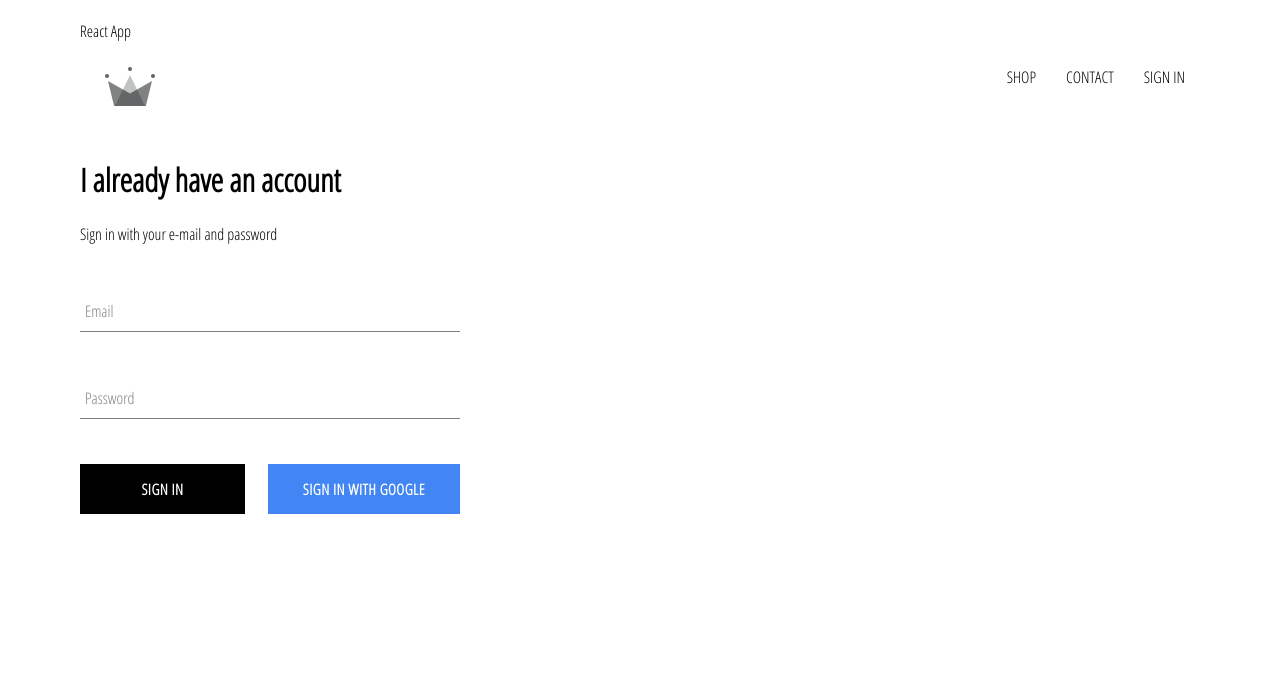
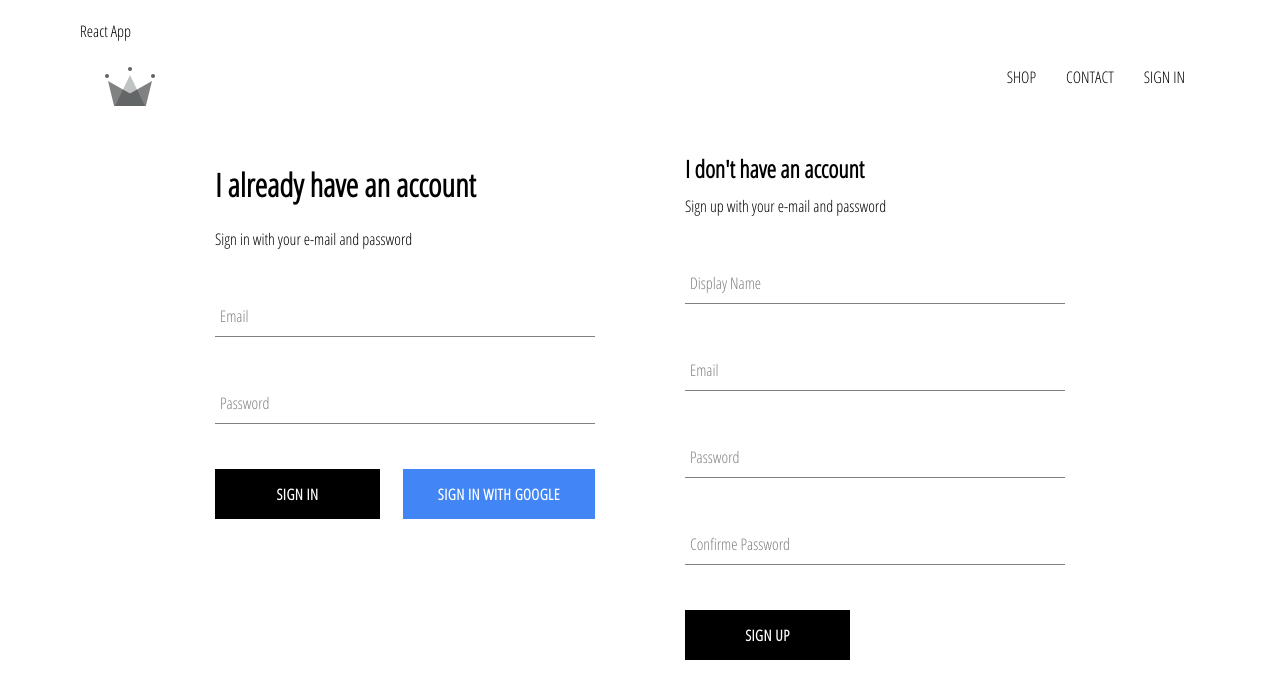
Before and after one commit to sparda-65/react-e-commerce, a React (Create React App) app: page /signin in a window 1280 px wide. Shown: the top 698 px of the page. Built offline with nearby package versions, Linux system fonts and the light colour scheme; no server answers.

Commit message:
ajouter firebase utils a signin signup component and page stocker user sur firestore

```diff
--- a/src/App.js
+++ b/src/App.js
@@ -6,7 +6,7 @@ import ShopPage from './Pages/shop/shop.component';
 import Header from './components/header/header.component';
 import SigninupPage from './Pages/sign-in-up/sign-in-up.component';
 
-import {auth} from './firebase/firebase.utils';
+import {auth, creatUserProfileDocument} from './firebase/firebase.utils';
 
 class App extends Component {
   constructor(){
@@ -20,11 +20,24 @@ class App extends Component {
   unsubscribeFromAuth=null;
 
   componentDidMount(){
-    this.unsubscribeFromAuth=auth.onAuthStateChanged(user=>{
-      this.setState({
-        currentUser:user
-      })
-      console.log(user);
+    this.unsubscribeFromAuth=auth.onAuthStateChanged( async userAuth=>{
+
+      if (userAuth){
+        const userRef = await creatUserProfileDocument(userAuth);
+
+        userRef.onSnapshot(snapshot=>{
+          this.setState({
+            currentUser:{
+              id:snapshot.id,
+              ...snapshot.data(),
+            }
+          },()=>console.log(this.state));
+        });
+        //console.log(this.state);
+      }
+      else{
+        this.setState({currentUser:userAuth});
+      }
     });
   }
   componentWillUnmount(){
--- a/src/Pages/sign-in-up/sign-in-up.component.jsx
+++ b/src/Pages/sign-in-up/sign-in-up.component.jsx
@@ -1,10 +1,12 @@
 import React from "react";
 import "./sign-in-up.styles.scss";
 import { SignIn } from "../../components/sign-in/sign-in.component";
+import { SignUp } from "../../components/sign-up/sign-up.component";
 
 const SigninupPage = () => (
   <div className="signinup">
     <SignIn />
+    <SignUp />
   </div>
 );
 
--- a/src/Pages/sign-in-up/sign-in-up.styles.scss
+++ b/src/Pages/sign-in-up/sign-in-up.styles.scss
@@ -0,0 +1,6 @@
+.signinup {
+    width: 850px;
+    display: flex;
+    justify-content: space-between;
+    margin: 30px auto;
+    }
--- /dev/null
+++ b/src/components/sign-up/sign-up.component.jsx
@@ -0,0 +1,111 @@
+import React, { Component } from 'react'
+
+import CustomButton from '../custom-button/custom-button.component';
+import FormInput from "../form-input/form-input.component";
+
+import {auth,creatUserProfileDocument} from '../../firebase/firebase.utils'
+
+import './sign-up.styles.scss'
+
+export class SignUp extends Component {
+    constructor(props) {
+        super(props)
+
+        this.state = {
+             displayName:'',
+             email:'',
+             password:'',
+             confirmpassword:''
+        }
+    }
+
+    handleSubmit = async (event) => {
+        event.preventDefault();
+
+        const {displayName,email,password,confirmpassword}=this.state;
+
+        if(password !== confirmpassword){
+            alert('password et confirme password ne match pas');
+            return;
+        }
+
+        try {
+            const {user }= await auth.createUserWithEmailAndPassword(email,password);
+
+            await creatUserProfileDocument(user, {displayName});
+
+            this.setState({
+                displayName:'',
+                email:'',
+                password:'',
+                confirmpassword:''
+            });
+
+        } catch (error) {
+            console.error(error);
+        }
+
+      };
+
+      handleChange = (event) => {
+        const { value, name } = event.target;
+        this.setState({
+          [name]: value,
+        });
+        console.log(value);
+      };
+
+    render() {
+        const {displayName,email,password,confirmpassword}=this.state;
+        return (
+            <div className="signup">
+                <h2 className="title">I don't have an account</h2>
+                <span>Sign up with your e-mail and password</span>
+                <form className="sign-up-form" onSubmit={this.handleSubmit}>
+                    <FormInput
+                        handleChange={this.handleChange}
+                        name="displayName"
+                        type="text"
+                        label="Display Name"
+                        value={displayName}
+                        required
+                    />
+
+                    <FormInput
+                        handleChange={this.handleChange}
+                        name="email"
+                        type="email"
+                        label="Email"
+                        value={email}
+                        required
+                    />
+
+                    <FormInput
+                        handleChange={this.handleChange}
+                        name="password"
+                        type="password"
+                        label="Password"
+                        value={password}
+                        required
+                    />
+
+                    <FormInput
+                        handleChange={this.handleChange}
+                        name="confirmpassword"
+                        type="password"
+                        label="Confirme Password"
+                        value={confirmpassword}
+                        required
+                    />
+                    <div className="buttons">
+                        <CustomButton type="submit" value="submit form" > sign up</CustomButton>
+                    </div>
+
+                 </form>
+
+            </div>
+        )
+    }
+}
+
+export default SignUp;
--- /dev/null
+++ b/src/components/sign-up/sign-up.styles.scss
@@ -0,0 +1,10 @@
+.signup {
+    width: 380px;
+    display: flex;
+    flex-direction: column;
+
+    .title{
+        margin: 10px 0px;
+    }
+
+    }
--- a/src/firebase/firebase.utils.js
+++ b/src/firebase/firebase.utils.js
@@ -12,6 +12,33 @@ const config={
     measurementId: "G-3RSRY92ZDY"
 };
 
+export const creatUserProfileDocument= async ( userAuth, additionalData) => {
+    if (!userAuth) {
+        console.log('userAuth, firebase.utils.js',userAuth);
+        return;
+    }
+    const userRef =firestore.doc(`users/${userAuth.uid}`);
+    const snapShot = await userRef.get();
+
+    if(!snapShot.exists){
+        const {displayName,email}=userAuth;
+        const creatAt=new Date();
+
+        try{
+            await userRef.set({
+                displayName,
+                email,
+                creatAt,
+                ...additionalData
+            })
+
+        }catch(err){
+            console.log('erreur creation user',err.message);
+        }
+    }
+    return(userRef);
+}
+
 firebase.initializeApp(config);
 
 export const auth=firebase.auth();
```
